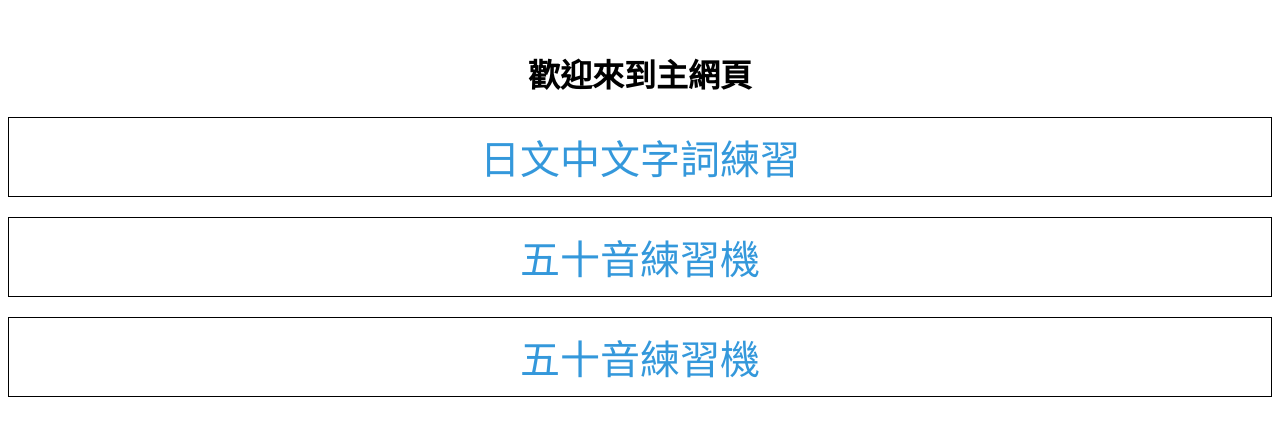
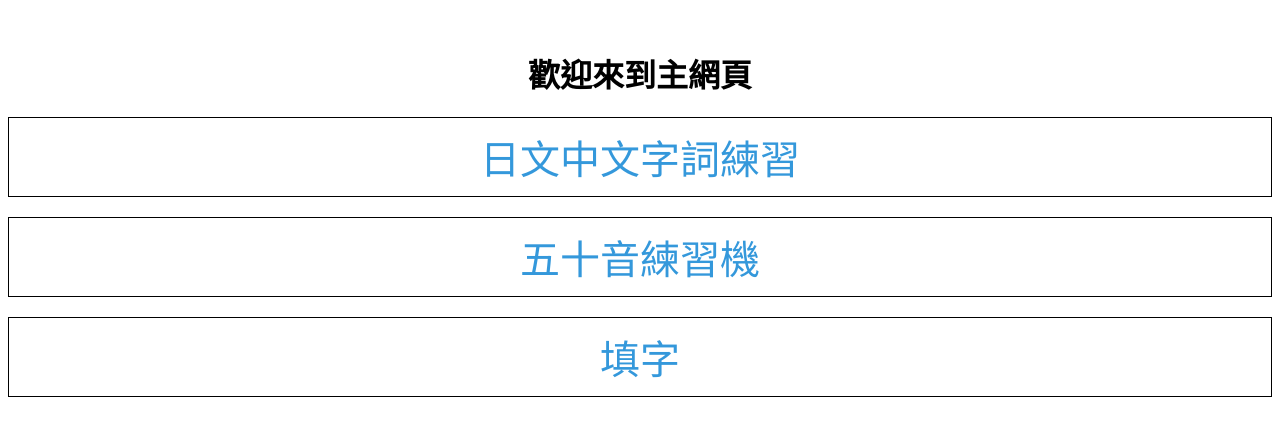
Before and after one commit to ianyenGithub/ianyen.github.io, a plain HTML site: page index.html in a window 1280 px wide. Drawn offline with Linux system fonts and the light colour scheme.

Commit message:
Update index.html

```diff
--- a/index.html
+++ b/index.html
@@ -45,7 +45,7 @@ font-size: 40px; /* 字體大小 */
 <ul>
   <li><a href="page1.html">日文中文字詞練習</a></li>
   <li><a href="五十音練習機.html">五十音練習機</a></li>
-  <li><a href="填字.html">五十音練習機</a></li>
+  <li><a href="填字.html">填字</a></li>
   <!-- 添加更多的子網頁 -->
 </ul>
 
```
